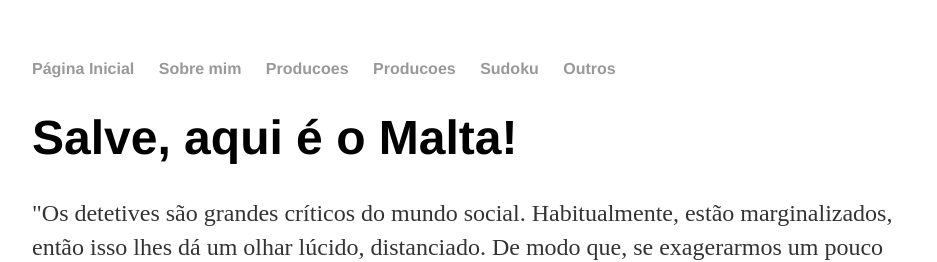
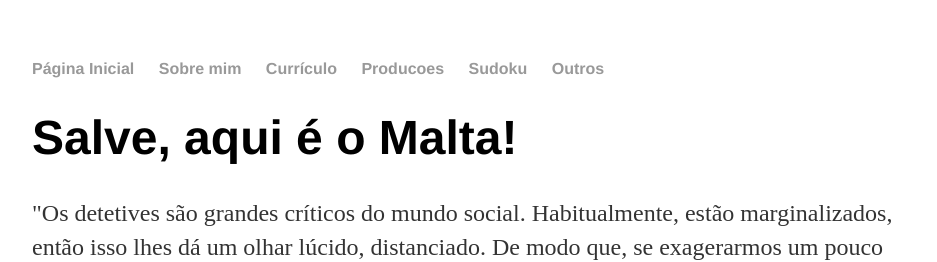
Before and after one commit to maltagabriel/maltagabriel.github.io, a Jekyll site: the page built from index.html, in a window 1280 px wide. Shown: the top 262 px of the page, without its empty margins (160-1097 px from the left). Built offline with Jekyll 4.4.1, drawn with Linux system fonts in a browser that asks for light colours.

Commit message:
Adicionando Currículo

```diff
--- a/_layouts/default.html
+++ b/_layouts/default.html
@@ -12,7 +12,7 @@
     		<ul>
         		<li><a href="/">Página Inicial</a></li>
 	        	<li><a href="/sobre">Sobre mim</a></li>
-        		<li><a href="/cv">Producoes</a></li>
+        		<li><a href="/cv">Currículo</a></li>
         		<li><a href="/producoes">Producoes</a></li>
 			<li><a href="/sudoku">Sudoku</a></li>
         		<li><a href="/outros">Outros</a></li>
```
